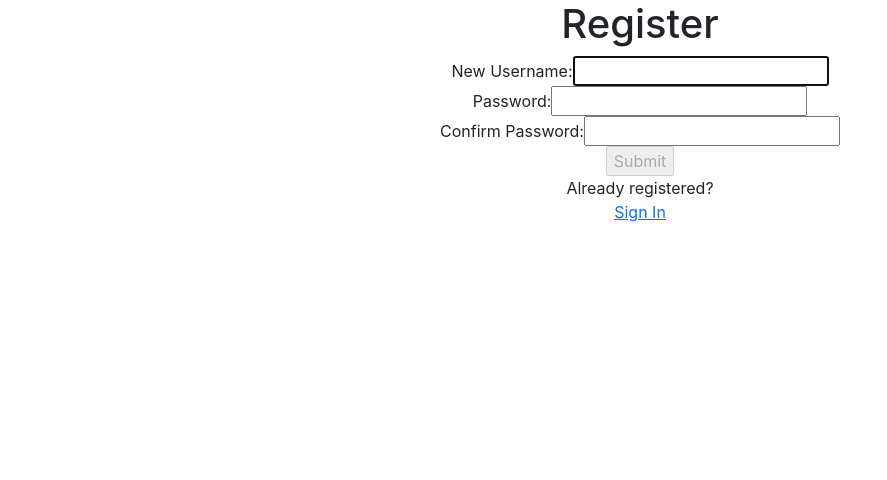
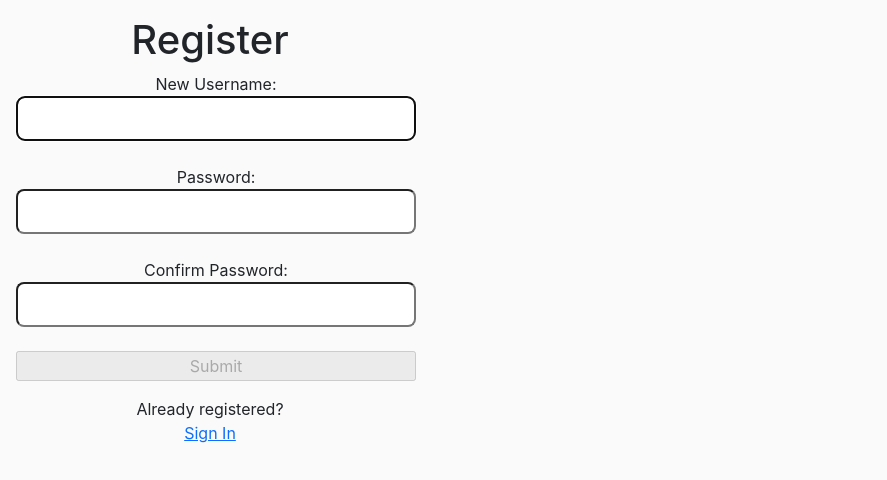
Before and after one commit to juliamachin/tracker-client, a React (Create React App) app: page /register in a window 1280 px wide. Shown: the top 480 px of the page, without its empty margins (0-887 px from the left). Built offline with nearby package versions, Linux system fonts and the light colour scheme.

Commit message:
css added

```diff
--- a/package.json
+++ b/package.json
@@ -15,6 +15,7 @@
     "dayjs": "^1.11.3",
     "jwt-decode": "^3.1.2",
     "moment": "^2.29.3",
+    "node-sass": "^7.0.1",
     "react": "^18.2.0",
     "react-calendar": "^3.7.0",
     "react-datepicker": "^4.8.0",
@@ -22,6 +23,7 @@
     "react-moment": "^1.1.2",
     "react-router-dom": "^6.3.0",
     "react-scripts": "5.0.1",
+    "react-switch": "^7.0.0",
     "reactstrap": "^9.1.1",
     "web-vitals": "^2.1.4"
   },
--- a/src/Components/CreateUser/CreateUser.css
+++ b/src/Components/CreateUser/CreateUser.css
@@ -1,3 +1,33 @@
+.create-user {
+    width: 100%;
+    max-width: 420px;
+    min-height: 400px;
+    display: flex;
+    flex-direction: column;
+    justify-content: flex-start;
+    padding: 1rem;
+}
+
+
+.register-form {
+    display: flex;
+    flex-direction: column;
+    width: 400px;
+    flex-grow: 1;
+    padding-bottom: 1rem;
+}
+
+input[type="text"],
+input[type="password"],
+button,
+textarea {
+  font-family: 'Nunito', sans-serif;
+  font-size: 22px;
+  padding: 0.25rem;
+  border-radius: 0.5rem;
+}
+
+
 .offscreen {
     position: absolute;
     left: -9999px;
--- a/src/Components/CreateUser/CreateUser.js
+++ b/src/Components/CreateUser/CreateUser.js
@@ -102,7 +102,7 @@ const CreateUser = () => {
         </p>
         <h1>Register</h1>
       </div>
-      <form onSubmit={handleSubmit}>
+      <form className="register-form" onSubmit={handleSubmit}>
         <label htmlFor="username">New Username:</label>
         <FontAwesomeIcon
           icon={faCheck}
--- a/src/Components/Data/Data.css
+++ b/src/Components/Data/Data.css
@@ -1,3 +1,3 @@
 .temp {
-    width: 60px;
+  width: 60px;
 }
--- a/src/Components/Data/Data.js
+++ b/src/Components/Data/Data.js
@@ -1,12 +1,18 @@
+import "./Data.css";
 import { useState } from "react";
 import Calendar from "react-calendar";
 import Moment from "react-moment";
 import Links from "../Links/Links";
-
-import "./Data.css";
+import Switch from "react-switch";
 import { Form } from "reactstrap";
 
 const Data = () => {
+  const [checked, setChecked] = useState(false);
+
+  const toggle = (value) => {
+    return !value;
+  };
+
   return (
     <div className="data-container">
       <Links />
@@ -40,22 +46,15 @@ const Data = () => {
         <label>Menstruation</label>
         <br />
         <label>Light</label>
-        <input type="checkbox" value="light" />
+        <input type="checkbox" value="" />
         <label>Medium</label>
-        <input type="checkbox" value="medium" />
+        <input type="checkbox" value="" />
         <label>Heavy</label>
-        <input type="checkbox" value="heavy" />
-        <br />
-        <label class="toggle-switch-label" for="toggleSwitch">
-          Spotting
-        </label>
-        <input
-          type="checkbox"
-          class="toggle-switch-checkbox"
-          name="toggleSwitch"
-          id="toggleSwitch"
-        />
-        <br />
+        <input type="checkbox" value="" />
+        <div className="toggle">
+          <label>Spotting</label>
+          <Switch onChange={() => setChecked(toggle)} checked={checked} />
+        </div>
         <label>Symptoms</label>
         <select>
           <option value="">Acne</option>
@@ -80,6 +79,7 @@ const Data = () => {
         <label>Journal</label>
         <input type="textbox" />
       </Form>
+      <button>Save</button>
     </div>
   );
 };
--- a/src/Components/UserLogin/UserLogin.css
+++ b/src/Components/UserLogin/UserLogin.css
@@ -1,3 +1,12 @@
+.user-login {
+    width: 100%;
+    max-width: 420px;
+    min-height: 400px;
+    display: flex;
+    flex-direction: column;
+    justify-content: flex-start;
+    padding: 1rem;
+}
 
 .offscreen {
   position: absolute;
@@ -11,3 +20,19 @@
   padding: 0.5rem;
   margin-bottom: 0.5rem;
 }
+
+.login-form {
+    display: flex;
+    flex-direction: column;
+    width: 400px;
+    padding-bottom: 1rem;
+}
+
+input[type="text"],
+input[type="password"],
+textarea {
+  font-family: 'Nunito', sans-serif;
+  font-size: 22px;
+  padding: 0.25rem;
+  border-radius: 0.5rem;
+}
--- a/src/Components/UserLogin/UserLogin.js
+++ b/src/Components/UserLogin/UserLogin.js
@@ -3,6 +3,7 @@ import React, { useRef, useState, useEffect } from "react";
 import useAuth from "../../hooks/useAuth";
 import axios from "../../api/axios";
 import { Link, useNavigate, useLocation } from "react-router-dom";
+import { Button } from "reactstrap";
 
 const LOGIN_URL = "/auth/";
 function UserLogin() {
@@ -67,9 +68,9 @@ function UserLogin() {
         >
           {errorMsg}
         </p>
-        <h1>User Login</h1>
+        <h1>Sign In</h1>
       </div>
-      <form onSubmit={handleSubmit}>
+      <form className="login-form" onSubmit={handleSubmit}>
         <label>Username:</label>
         <input
           type="text"
@@ -90,7 +91,7 @@ function UserLogin() {
           required
         />
         <br />
-        <input className="button" type="submit" name="Sign In" />
+        <Button>Login</Button>
       </form>
       <div>
         <p>Don't already have an account?</p>
--- a/src/index.css
+++ b/src/index.css
@@ -1,13 +1,13 @@
 body {
-  margin: 0;
-  font-family: -apple-system, BlinkMacSystemFont, 'Segoe UI', 'Roboto', 'Oxygen',
-    'Ubuntu', 'Cantarell', 'Fira Sans', 'Droid Sans', 'Helvetica Neue',
+  font-family: -apple-system, BlinkMacSystemFont, "Segoe UI", "Roboto", "Oxygen",
+    "Ubuntu", "Cantarell", "Fira Sans", "Droid Sans", "Helvetica Neue",
     sans-serif;
   -webkit-font-smoothing: antialiased;
   -moz-osx-font-smoothing: grayscale;
+  background-color: rgba(244, 244, 244, 0.4);
 }
 
 code {
-  font-family: source-code-pro, Menlo, Monaco, Consolas, 'Courier New',
+  font-family: source-code-pro, Menlo, Monaco, Consolas, "Courier New",
     monospace;
 }
```
Also changed, not shown: 1 other file (tests, documents, lock files or other folders). Lines whose indentation alone changed are shown as unchanged.
